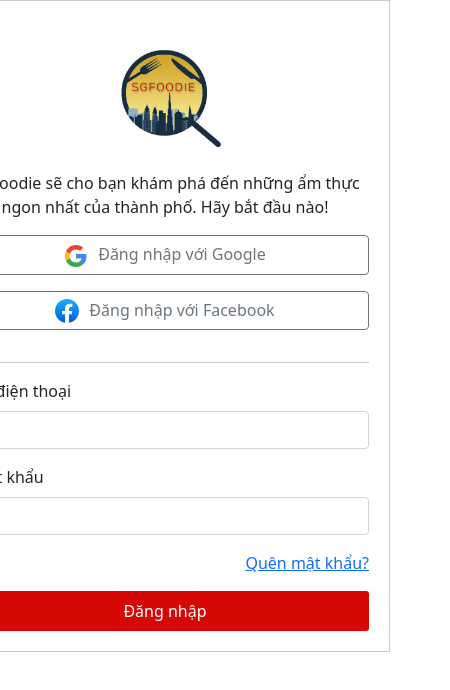
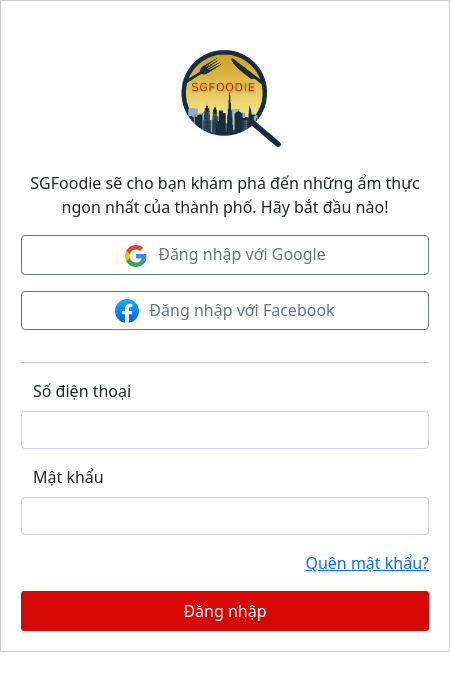
Before and after one commit to CNTN-vjp-pro/SG-foodie-advanced, an Angular app in the folder client-SG-foodie/: page /login in a window 390 px wide. Shown: the top 690 px of the page, 450 px wide, since content can reach past the window. Built offline with nearby package versions, Linux system fonts and the light colour scheme.

Commit message:
Commit responsive and change img for login-form

```diff
--- a/client-SG-foodie/src/app/login-page/login-page.component.css
+++ b/client-SG-foodie/src/app/login-page/login-page.component.css
@@ -79,3 +79,14 @@
 .btn-submit:hover {
     opacity: 0.9;
 }
+
+@media screen and (max-width: 900px) {
+    .background-img {
+        display: none;
+    }
+    .form-container {
+        left: 0;
+        margin-left: auto;
+        margin-right: auto;
+    }
+}
```
Also changed, not shown: 1 other file (tests, documents, lock files or other folders).
